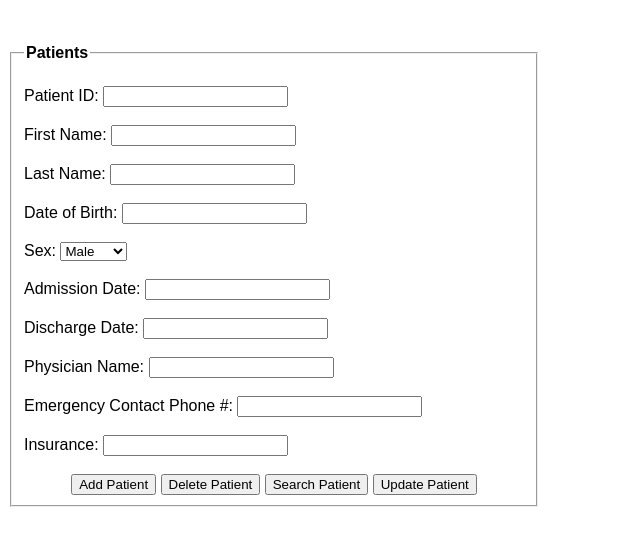
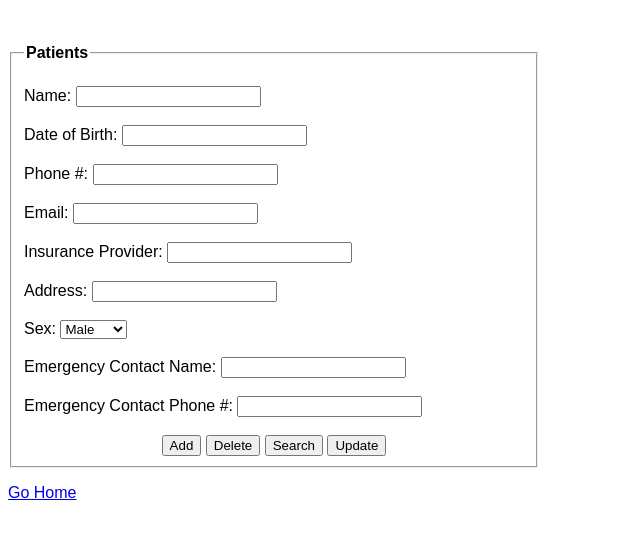
Before and after one commit to Abdullah-Alshamrani/FinalProject-, a plain HTML site: page HTML/PAPatients.html in a window 1280 px wide. Shown: the whole page, without its empty margins (0-640 px from the left). Drawn offline with Linux system fonts and the light colour scheme.

Commit message:
Update PAPatients.html

```diff
--- a/HTML/PAPatients.html
+++ b/HTML/PAPatients.html
@@ -2,64 +2,62 @@
 <body style="font-family:arial">
 
 <BR><BR>
-<FORM NAME="Main" ACTION="http://localhost:3000/main" METHOD="post">
+<FORM NAME="Main" ACTION="http://localhost:3000/PAPatients" METHOD="post">
 
      <fieldset style="width: 500px">
          <legend><b>Patients</b></legend>
          <br>
 
-          Patient ID:
-         <INPUT TYPE="TEXT" NAME="id" VALUE="" >
-         <br><br>
-
-          First Name:
-         <INPUT TYPE="TEXT" NAME="first" VALUE="" >
-         <br><br>
-
-         Last Name:
-         <INPUT TYPE="TEXT" NAME="last" VALUE="" >
+          Name:
+         <INPUT TYPE="TEXT" NAME="name" VALUE="" >
          <br><br>
 
           Date of Birth:
          <INPUT TYPE="TEXT" NAME="dob" VALUE="" >
          <br><br>
 
+         Phone #:
+         <INPUT TYPE="TEXT" NAME="phone" VALUE="" >
+         <br><br>
+
+         Email:
+         <INPUT TYPE="TEXT" NAME="email" VALUE="" >
+         <br><br>
+
+         Insurance Provider:
+         <INPUT TYPE="TEXT" NAME="insurance" VALUE="" >
+         <br><br>
+
+         Address:
+         <INPUT TYPE="TEXT" NAME="address" VALUE="" >
+         <br><br>
+
          Sex:
-                <SELECT NAME="sex">
+                <SELECT NAME="gender">
                         <OPTION SELECTED>Male</OPTION>
                         <OPTION>Female</OPTION>
                         <OPTION>Other</OPTION>
                 </SELECT>
          <br><br>
 
-         Admission Date:
-         <INPUT TYPE="TEXT" NAME="admission" VALUE="" >
-         <br><br>
-
-         Discharge Date:
-         <INPUT TYPE="TEXT" NAME="discharge" VALUE="" >
-         <br><br>
-
-         Physician Name:
-         <INPUT TYPE="TEXT" NAME="Physician" VALUE="" >
+         Emergency Contact Name:
+         <INPUT TYPE="TEXT" NAME="ECName" VALUE="" >
          <br><br>
 
          Emergency Contact Phone #:
-         <INPUT TYPE="TEXT" NAME="phone" VALUE="" >
-         <br><br>
-
-         Insurance:
-         <INPUT TYPE="TEXT" NAME="insurance" VALUE="" >
+         <INPUT TYPE="TEXT" NAME="ECPhone" VALUE="" >
          <br><br>
 
          <div align="center">
-             <INPUT TYPE="submit" VALUE="Add Patient">
-             <INPUT TYPE="submit" VALUE="Delete Patient">
-             <INPUT TYPE="submit" VALUE="Search Patient">
-             <INPUT TYPE="submit" VALUE="Update Patient">
+             <INPUT TYPE="submit" VALUE="Add">
+             <INPUT TYPE="submit" VALUE="Delete">
+             <INPUT TYPE="submit" VALUE="Search">
+             <INPUT TYPE="submit" VALUE="Update">
          </div>
      </fieldset>
 </FORM>
 
+<a href=PAHome.html>Go Home</a> <!-- Link to go to home page -->
+
 </body>
 </html>
```
